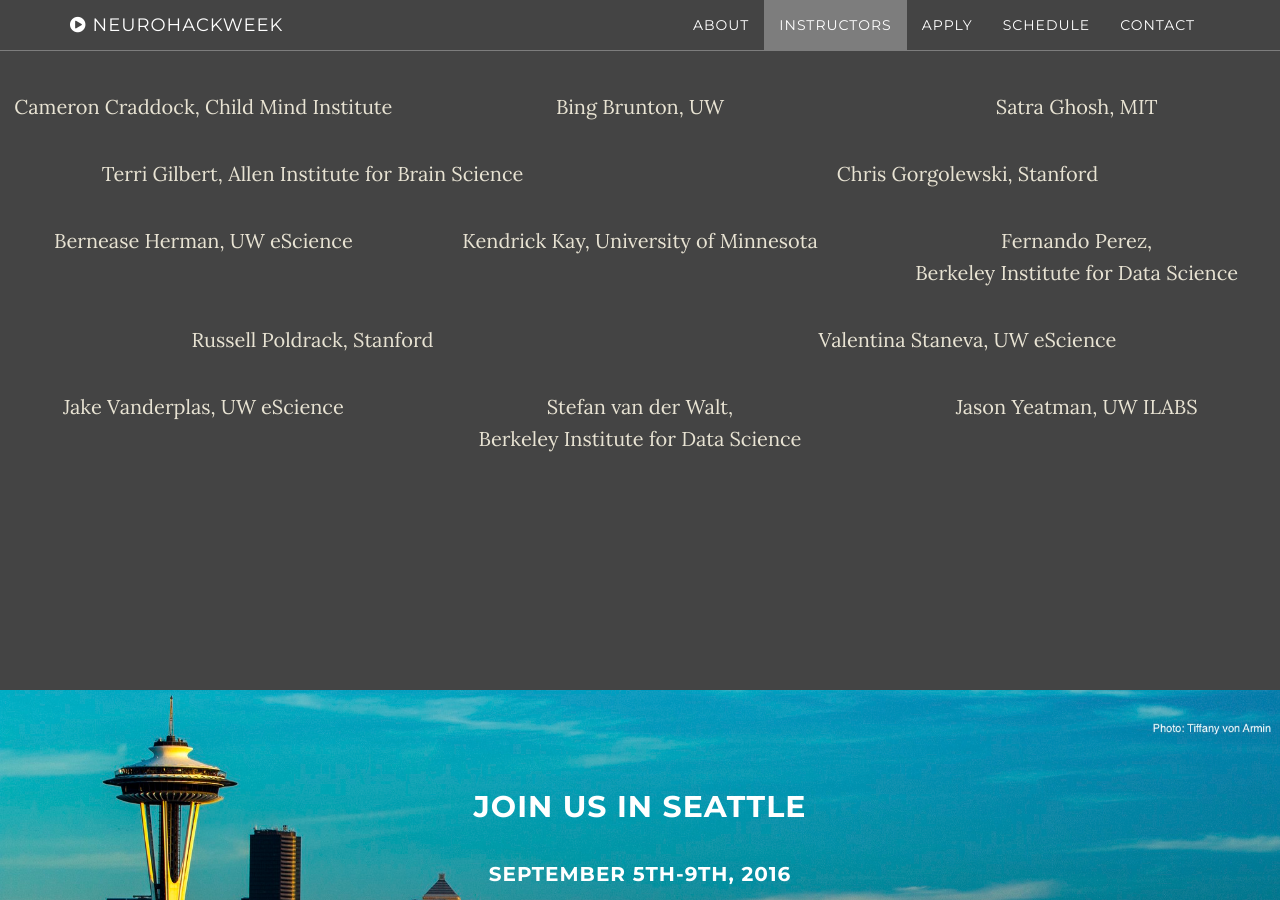
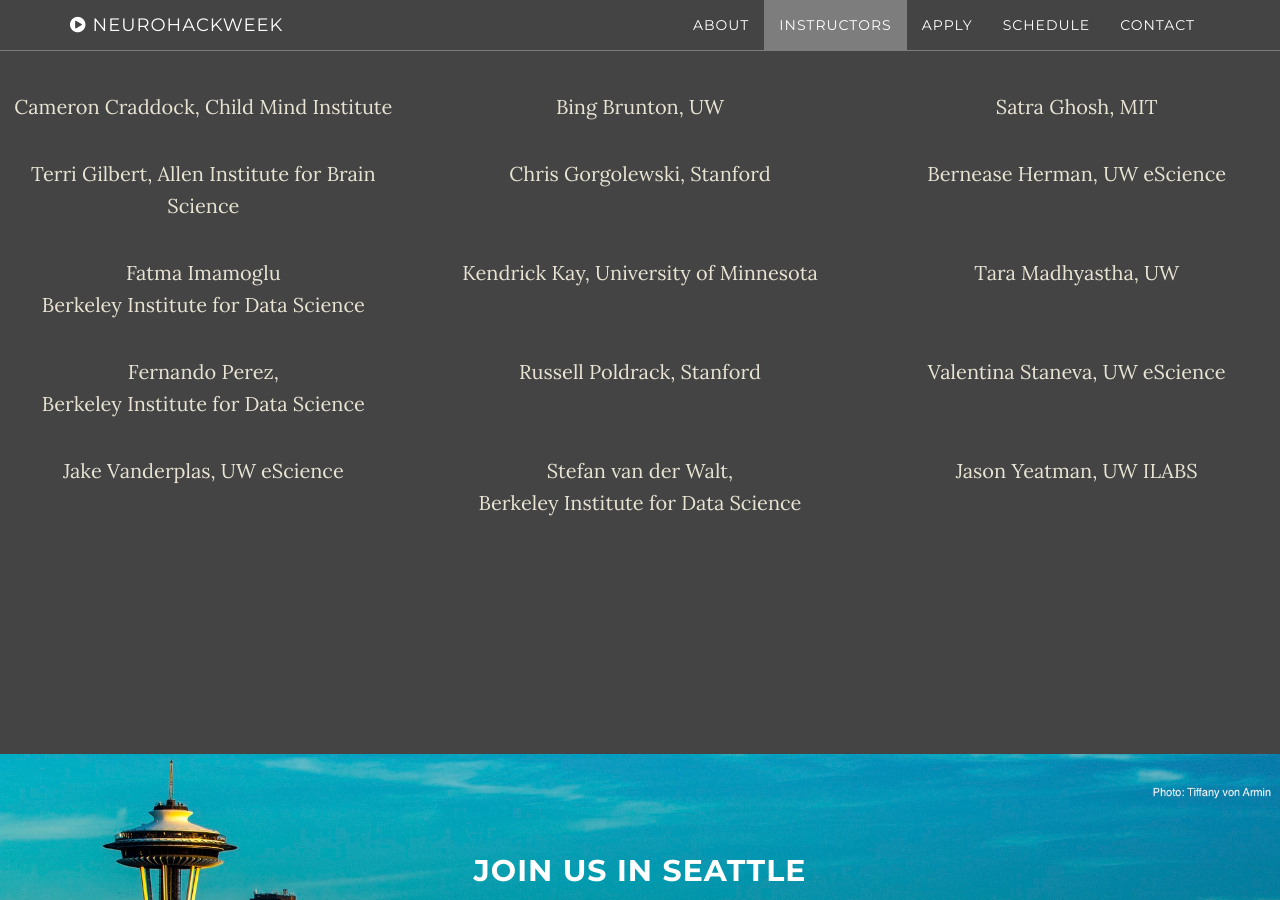
Before and after one commit to neurohackweek/neurohackweek.github.io, a Jekyll site: the page built from index.html, in a window 1280 px wide and 900 px high, scrolled down 2135 px. Built offline with Jekyll 4.4.1, drawn with Linux system fonts in a browser that asks for light colours.

Commit message:
Add more instructors.

```diff
--- a/_includes/instructors.html
+++ b/_includes/instructors.html
@@ -22,33 +22,44 @@
           </div>
           </div>
           <div class="row">
-          <div class="col-md-6">
+          <div class="col-md-4">
             <p><a href="  https://alleninstitute.org/our-science/brain-science/about/team/staff-profile/terri-gilbert">Terri Gilbert, Allen Institute for Brain Science</a></p>
         </div>
-          <div class="col-md-6">
+          <div class="col-md-4">
                 <p><a href="https://plus.google.com/+ChrisFiloGorgolewski/about">Chris Gorgolewski, Stanford</a></p>
           </div>
+          <div class="col-md-4">
+                <p><a href="http://escience.washington.edu/people/bernease-herman/">Bernease Herman, UW eScience</a></p>
+          </div>
+
         </div>
+
         <div class="row">
           <div class="col-md-4">
-                <p><a href="http://escience.washington.edu/people/bernease-herman/">Bernease Herman, UW eScience</a></p>
+            <p><a href="http://bids.berkeley.edu/people/fatma-imamoglu">Fatma Imamoglu <br> Berkeley Institute for Data Science</a></p>
           </div>
           <div class="col-md-4">
                 <p><a href="http://cvnlab.net/home.shtml">Kendrick Kay, University of Minnesota</a></p>
           </div>
+
+          <div class="cold-md-4">
+            <p><a href="http://ibic.washington.edu/madhyastha">Tara Madhyastha, UW</a></p>
+          </div>
+        </div>
+
+        <div class="row">
           <div class="col-md-4">
                 <p><a href="http://fperez.org/">Fernando Perez, <br> Berkeley Institute for Data Science</a></p>
           </div>
-      </div>
-      <div class="row">
-        <div class="col-md-6">
+        <div class="col-md-4">
               <p><a href="https://poldracklab.stanford.edu/">Russell Poldrack, Stanford</a></p>
         </div>
-        <div class="col-md-6">
+        <div class="col-md-4">
               <p><a href="http://escience.washington.edu/people/valentina-staneva/">Valentina Staneva, UW eScience
               </a></p>
         </div>
       </div>
+
       <div class="row">
         <div class="col-md-4">
               <p><a href="http://staff.washington.edu/jakevdp/">Jake Vanderplas, UW eScience</a></p>
```
